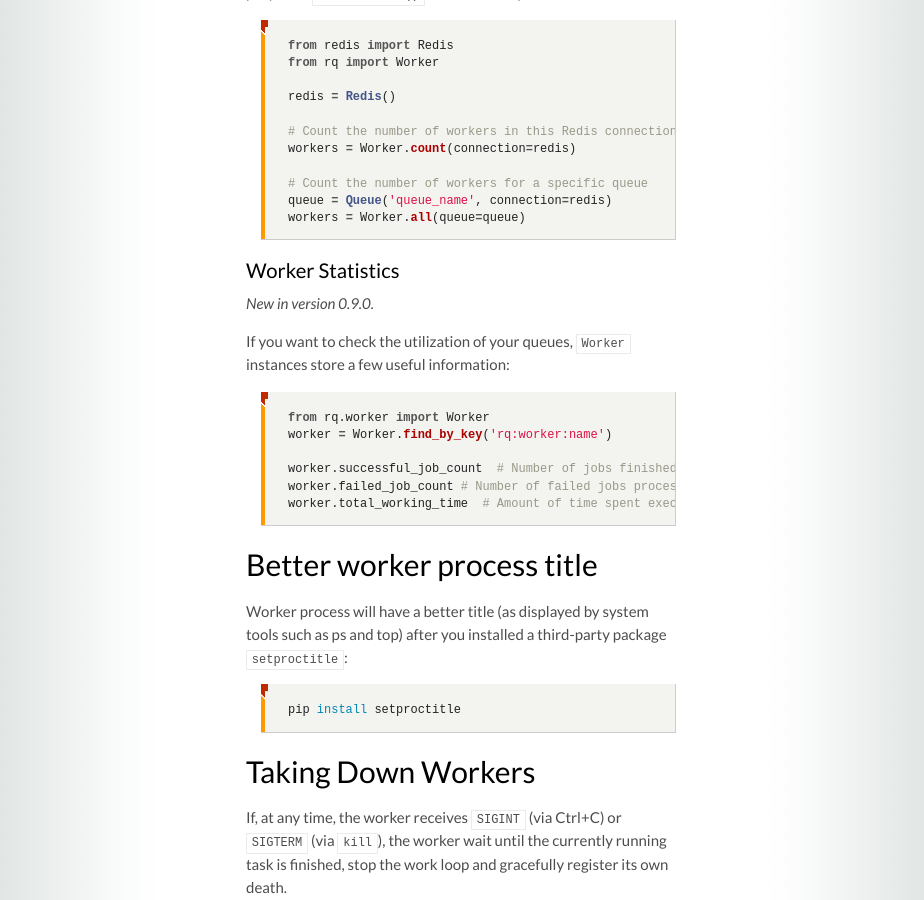
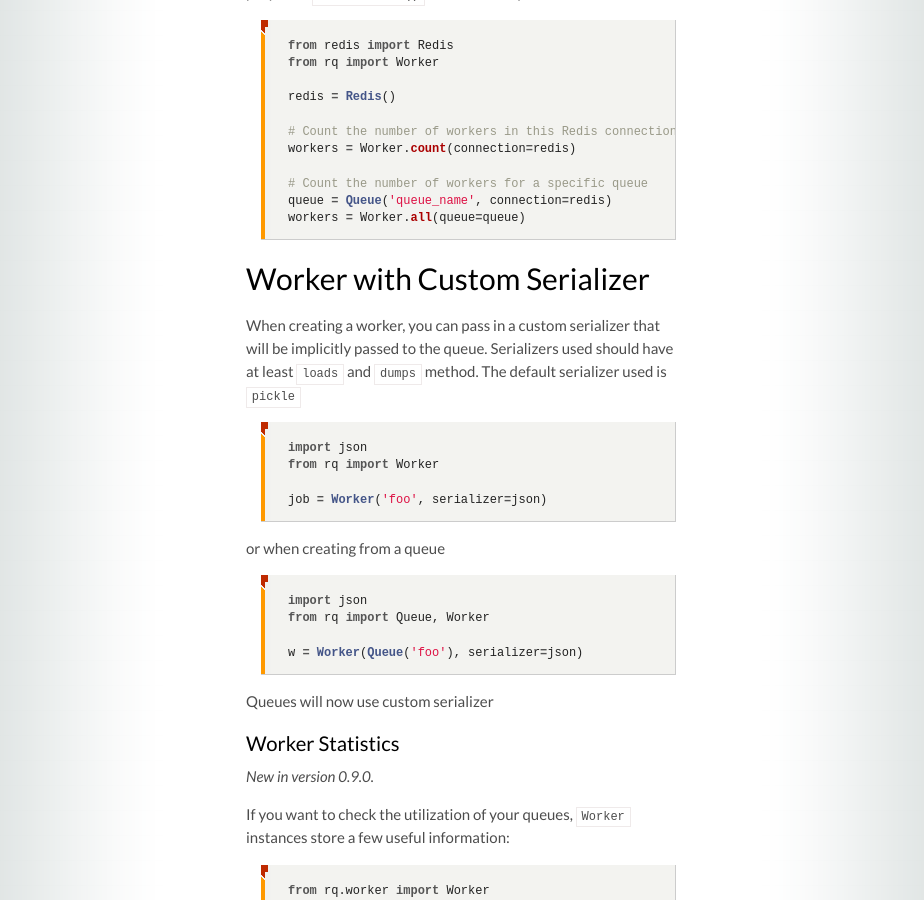
Before and after one commit to rq/rq, a Jekyll site: the page built from docs/docs/workers.md, in a window 1280 px wide and 900 px high, scrolled down 4389 px. Shown: the whole window, without its empty margins (179-1103 px from the left). Built offline with Jekyll 4.4.1, drawn with Linux system fonts in a browser that asks for light colours; some web fonts are replaced; comment, search, counter and statistics services are not loaded.

Commit message:
Add documentation

````diff
--- a/docs/docs/workers.md
+++ b/docs/docs/workers.md
@@ -202,6 +202,30 @@ queue = Queue('queue_name', connection=redis)
 workers = Worker.all(queue=queue)
 ```
 
+## Worker with Custom Serializer
+
+When creating a worker, you can pass in a custom serializer that will be implicitly passed to the queue.
+Serializers used should have at least `loads` and `dumps` method.
+The default serializer used is `pickle`
+
+```python
+import json
+from rq import Worker
+
+job = Worker('foo', serializer=json)
+```
+
+or when creating from a queue
+
+```python
+import json
+from rq import Queue, Worker
+
+w = Worker(Queue('foo'), serializer=json)
+```
+
+Queues will now use custom serializer
+
 
 ### Worker Statistics
 
````
Also changed, not shown: docs/docs/jobs.md (+14 -0 lines), tests/test_worker.py (+1 -1 lines), .travis.yml.
